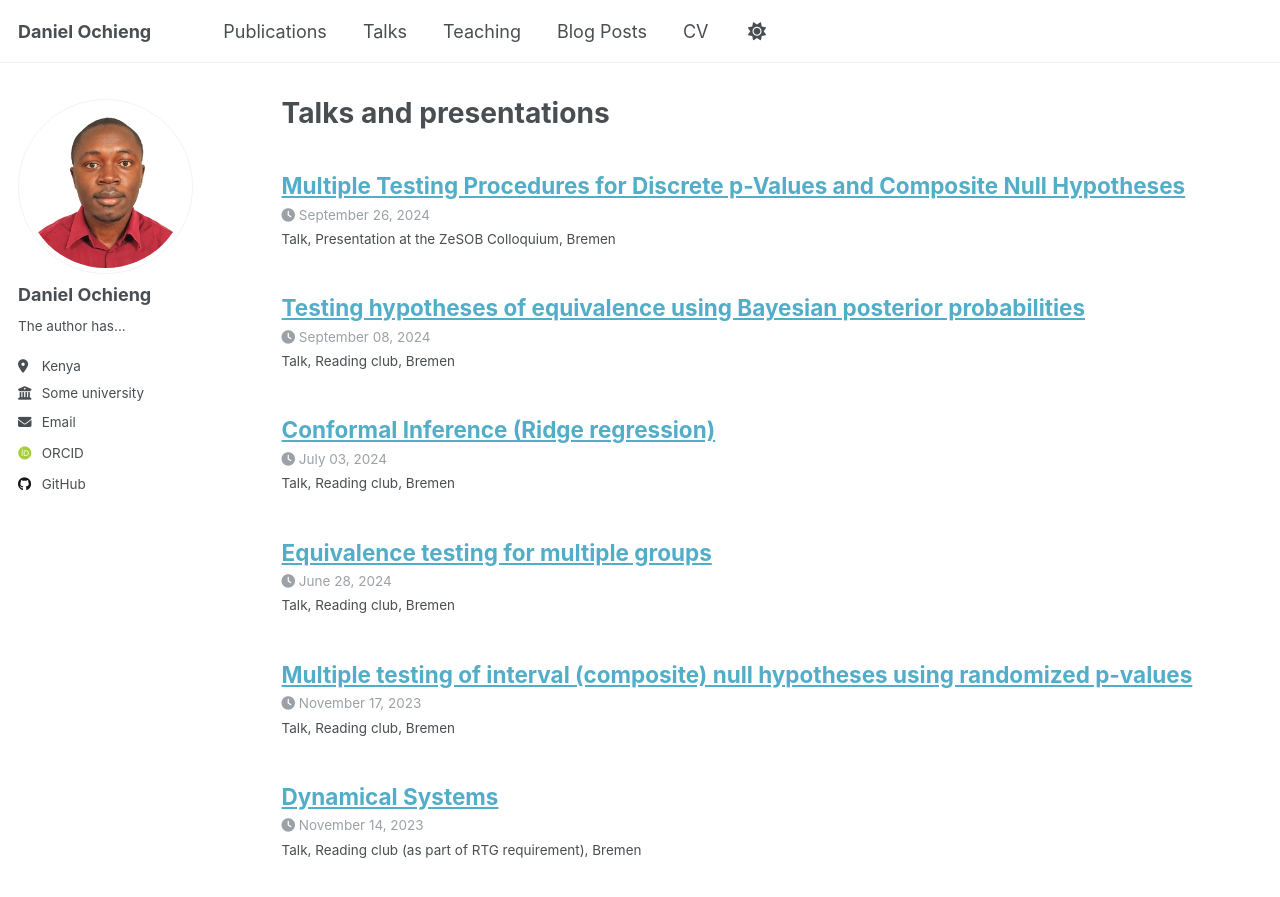
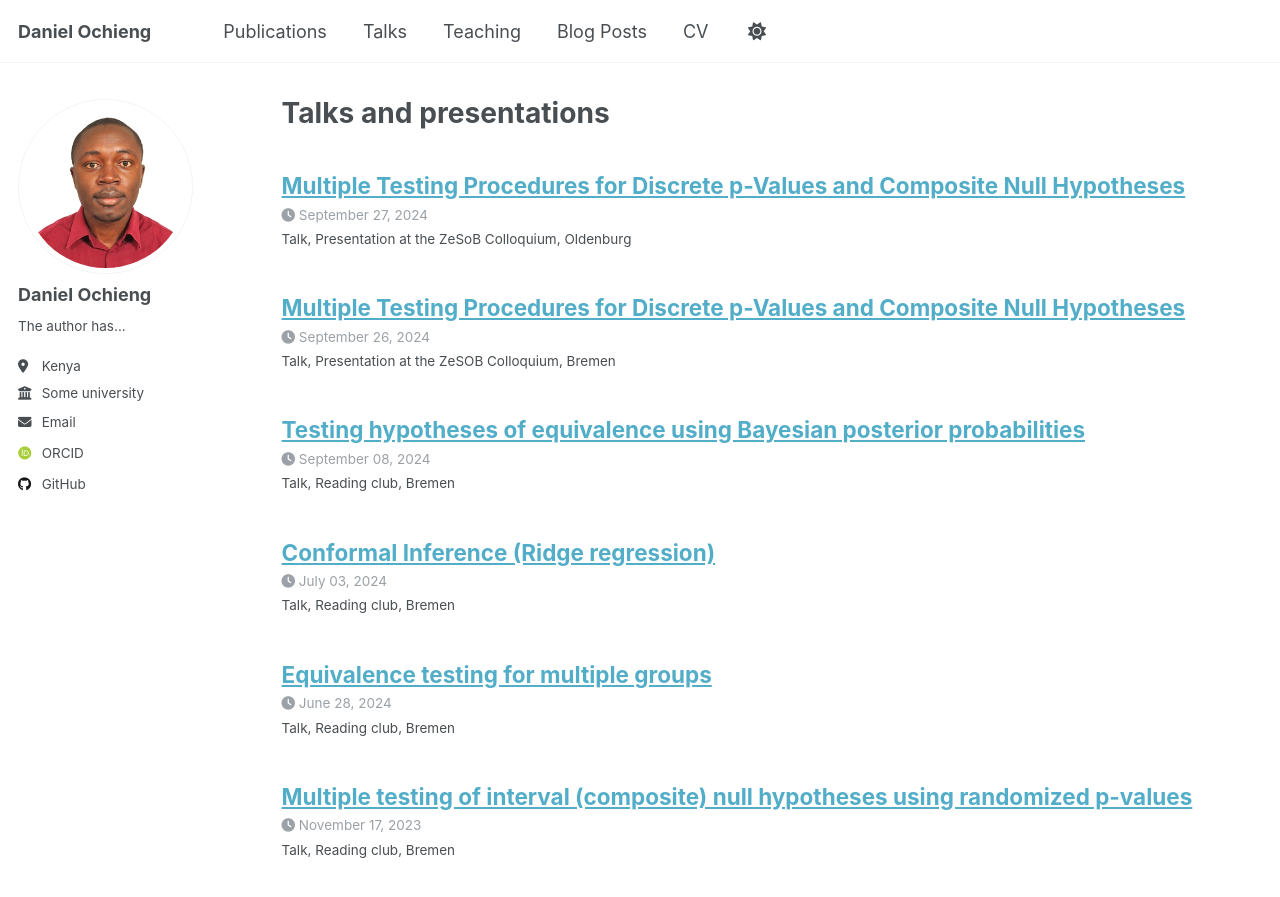
Before and after one commit to Daniel-Ochieng/Daniel-Ochieng.github.io, a Jekyll site: the page built from _pages/talks.html, in a window 1280 px wide and 900 px high. Shown: the top 897 px of the window. Built offline with Jekyll 4.4.1, drawn with Linux system fonts in a browser that asks for light colours; some web fonts are replaced; some of the changed text lies outside the part shown.

Commit message:
Update 2014-03-01-talk-14.md

```diff
--- a/_talks/2014-03-01-talk-14.md
+++ b/_talks/2014-03-01-talk-14.md
@@ -1,9 +1,10 @@
 ---
-title: ""
+title: "Multiple Testing Procedures for Discrete
+p-Values and Composite Null Hypotheses"
 collection: talks
 type: "Talk"
 permalink: /talks/2014-03-01-talk-3
-venue: "Reading club"
-date: 2022-08-08
-location: "Bremen"
+venue: "Presentation at the ZeSoB Colloquium"
+date: 2024-09-27
+location: "Oldenburg"
 ---
```
